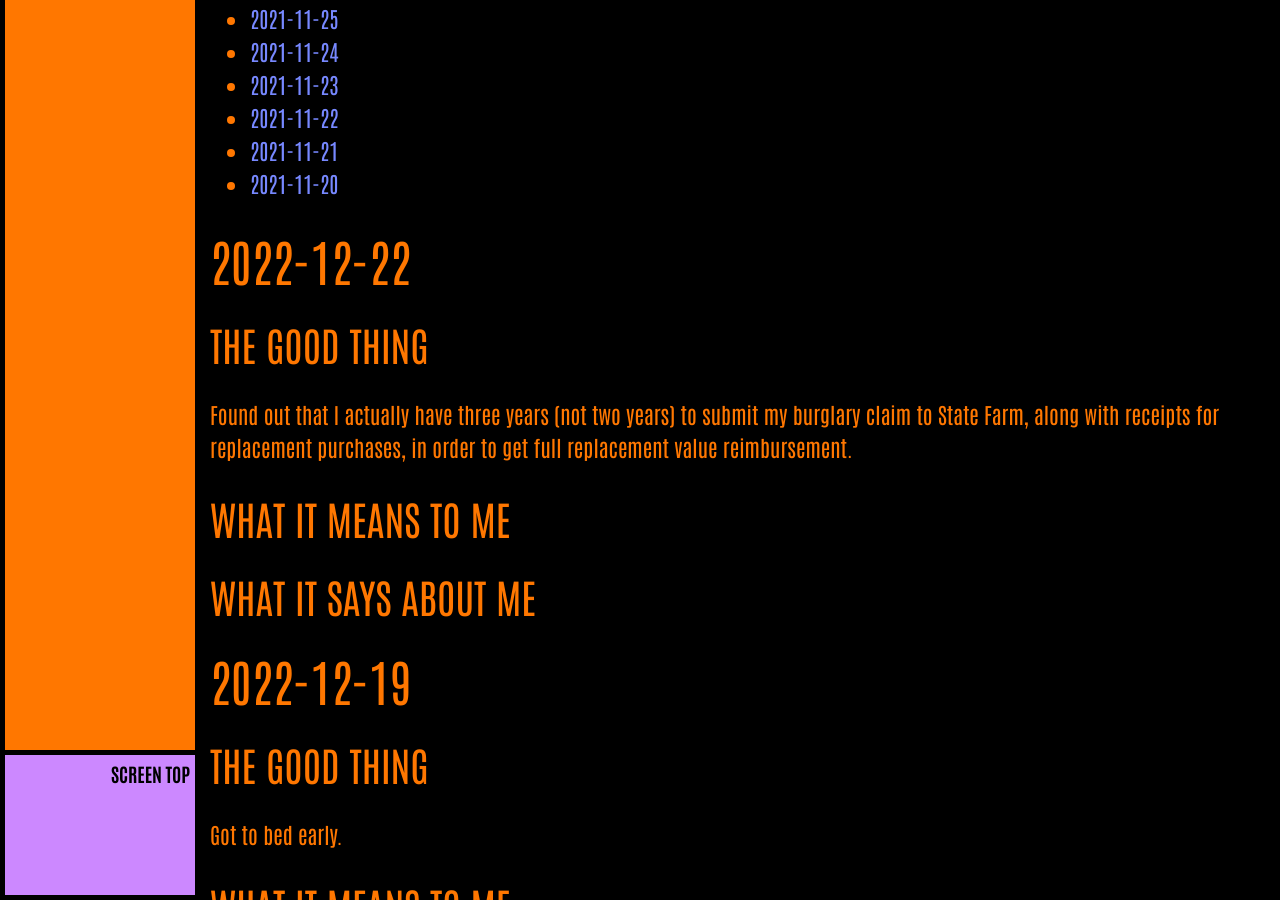
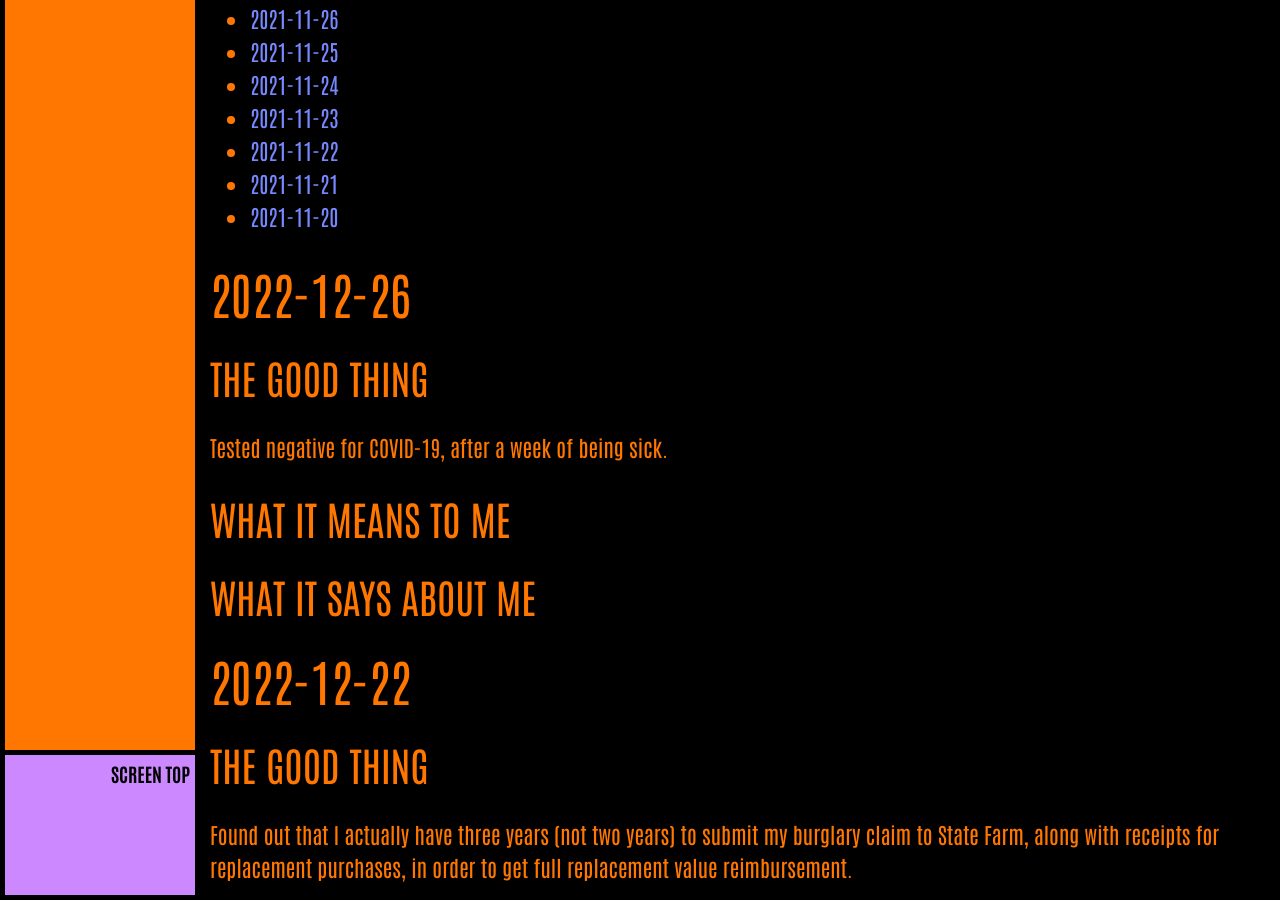
Before and after one commit to ArthurZey/arthurzey.github.io, a Jekyll site: the page built from _pages/one-good-thing.md, in a window 1280 px wide and 900 px high, scrolled down 8250 px. Built offline with Jekyll 4.4.1, drawn with Linux system fonts in a browser that asks for light colours; some of the changed text lies outside the part shown.

Commit message:
added stub for 2022-12-26

```diff
--- a/_pages/one-good-thing.md
+++ b/_pages/one-good-thing.md
@@ -13,6 +13,15 @@
 {:toc}
 {::options toc_levels="2" /}
 
+## 2022-12-26
+### The Good Thing
+Tested negative for COVID-19, after a week of being sick.
+### What It Means to Me
+
+### What It Says about Me
+
+
+
 ## 2022-12-22
 ### The Good Thing
 Found out that I actually have three years (not two years) to submit my burglary claim to State Farm, along with receipts for replacement purchases, in order to get full replacement value reimbursement.
```
Also changed, not shown: other parts of _pages/one-good-thing.md (+1 -1 lines).
